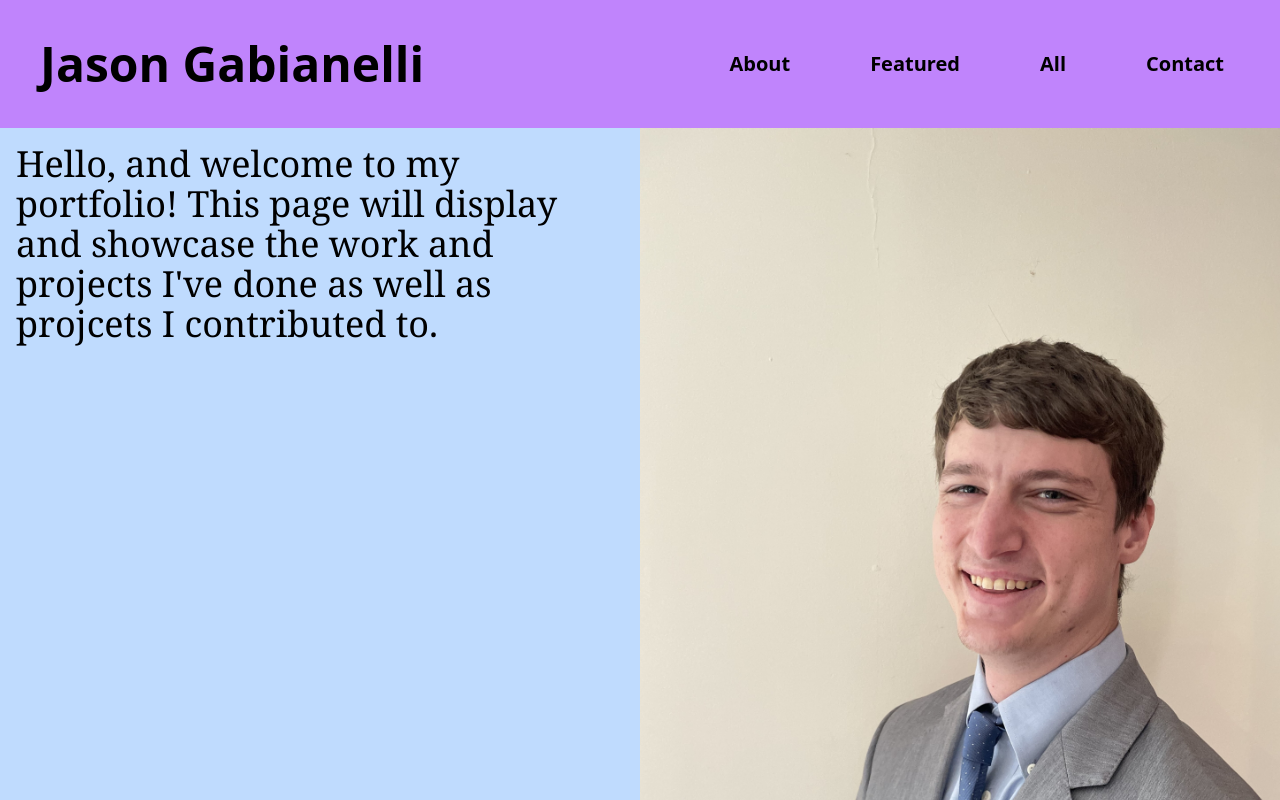
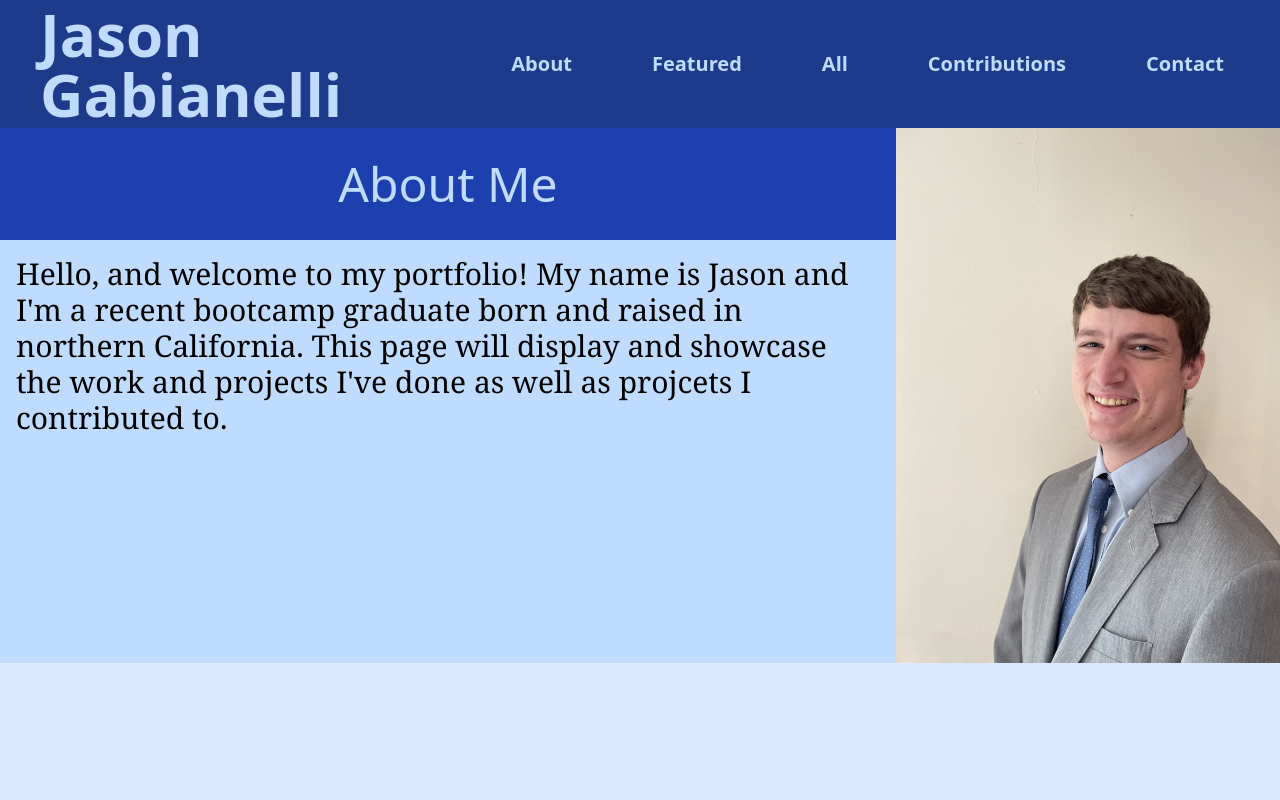
Before and after one commit to JasonGabs/react_professional_portfolio, a React (Create React App) app: page / in a window 1280 px wide. Shown: the top 800 px of the page. Built offline with nearby package versions, Linux system fonts and the light colour scheme.

Commit message:
edited the formatting for the pictire and about

```diff
--- a/src/App.css
+++ b/src/App.css
@@ -3,5 +3,5 @@
 @tailwind utilities;
 
 body {
-    background-color: rgb(192, 132, 252);
+    background-color: rgb(30, 58, 138);
 }
--- a/src/components/Hero.jsx
+++ b/src/components/Hero.jsx
@@ -3,11 +3,17 @@ import PersonalPhoto from "../assets/PersonalPhoto.jpg"
 const Hero = () => {
     return (
         <>
-            <div className="flex flex-initial">
-                <div className="flex flex-shrink p-4 max-w-[50%] bg-blue-200 text-4xl font-serif">
-                    Hello, and welcome to my portfolio! This page will display and showcase the work and projects I've done as well as projcets I contributed to.
+            <div className="sm:flex flex-initial block">
+                <div className="flex flex-col">
+
+                    <h1 className=" bg-blue-800 p-8 text-5xl text-blue-200 text-center">
+                        About Me
+                    </h1>
+                    <div className="flex-grow flex p-4 bg-blue-200 text-3xl font-serif text-left">
+                        Hello, and welcome to my portfolio! My name is Jason and I'm a recent bootcamp graduate born and raised in northern California. This page will display and showcase the work and projects I've done as well as projcets I contributed to.
+                    </div>
                 </div>
-                <img className="flex-shrink max-w-[50%]" src={PersonalPhoto} alt="" />
+                <img className="sm:max-w-[30%]" src={PersonalPhoto} alt="" />
             </div>
         </>
     )
--- a/src/components/Navbar.jsx
+++ b/src/components/Navbar.jsx
@@ -10,28 +10,30 @@ const Navbar = () => {
         setNav(!nav);
     }
     return (
-        <div className="flex justify-between m-4 items-center max-h-[96px] mx-auto px-4 bg-purple-400">
-            <h1 className="w-full p-6 font-bold text-5xl">
+        <div className="flex justify-between m-4 items-center max-h-[96px] mx-auto px-4 bg-blue-900 text-blue-200">
+            <h1 className="w-full sm:p-6 font-bold text-6xl">
                 Jason Gabianelli
             </h1>
-            <ul className="hidden md:flex font-semibold ">
+            <ul className="hidden lg:flex font-semibold ">
                 <li className="text-xl px-10 ">About</li>
                 <li className="text-xl px-10 ">Featured</li>
                 <li className="text-xl px-10 ">All</li>
+                <li className="text-xl px-10 ">Contributions</li>
                 <li className="text-xl px-10 ">Contact</li>
             </ul>
-            <div onClick={manageNav} className="block md:hidden">
+            <div onClick={manageNav} className="block lg:hidden">
                 {!nav ? <LuMenu  size={30}/> : <AiOutlineClose size={30} />}
             </div>
-            <div className={nav ? "fixed left-0 top-0 w-[80%] border-r border-r-grey-400 h-full bg-purple-400 ease-in-out duration-500" : "fixed left-[-100%]"}>
-                <h1 className="w-full p-6 font-bold text-5xl">
+            <div className={nav ? "fixed left-0 top-0 w-[80%] border-r border-r-grey-400 h-full bg-blue-900 ease-in-out duration-500" : "fixed left-[-100%]"}>
+                <h1 className="w-full items-center p-6 font-bold text-5xl">
                     Jason Gabianelli
                 </h1>
                 <ul className="pt-12 uppercase">
-                    <li className="text-3xl font-semibold p-5 border-b">About</li>
-                    <li className="text-3xl font-semibold p-5 border-b">Featured</li>
-                    <li className="text-3xl font-semibold p-5 border-b">All</li>
-                    <li className="text-3xl font-semibold p-5 ">Contact</li>
+                    <li className="text-2xl font-semibold p-5 border-b">About</li>
+                    <li className="text-2xl font-semibold p-5 border-b">Featured</li>
+                    <li className="text-2xl font-semibold p-5 border-b">All</li>
+                    <li className="text-2xl font-semibold p-5 border-b">Contributions</li>
+                    <li className="text-2xl font-semibold p-5 border-b">Contact</li>
                 </ul>
             </div>
         </div>
```
